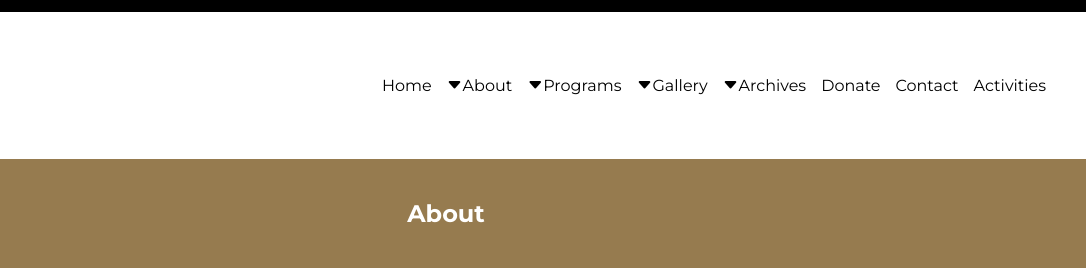
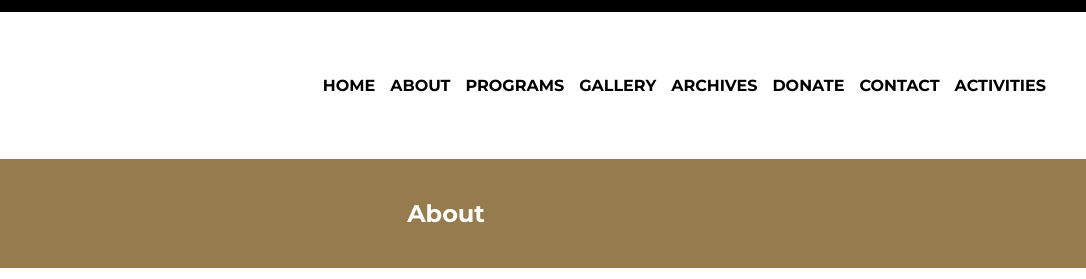
Before and after one commit to gurung13/saathi, a plain HTML site: page about.html in a window 1280 px wide. Shown: the part 37-316 px from the top of the page, 194-1280 px from the left. Drawn offline with nearby package versions, Linux system fonts and the light colour scheme.

Commit message:
Add files via upload

```diff
--- a/about.html
+++ b/about.html
@@ -27,14 +27,14 @@
             <div class="container flex jc ai">
                 <a href="index.html"><img class="logo" src="https://saathi.org.np/wp-content/uploads/2023/08/cropped-saathi-logo1.jpg" alt=""></a>
                 <ul class="flex gap-15">
-                    <li>Home</li>
-                    <li><i class="bi bi-caret-down-fill"></i>About</li>
-                    <li><i class="bi bi-caret-down-fill"></i>Programs</li>
-                    <li><i class="bi bi-caret-down-fill"></i>Gallery</li>
-                    <li><i class="bi bi-caret-down-fill"></i>Archives</li>
-                    <li>Donate</li>
-                    <li>Contact</li>
-                    <li>Activities</li>
+                    <li><a href="index.html">Home</a></li>
+                    <li><a href="about.html">About</a></li>
+                    <li><a href="programs.html">Programs</a></li>
+                    <li><a href="gallery.html">Gallery</a></li>
+                    <li><a href="archives.html">Archives</a></li>
+                    <li><a href="donate.html">Donate</a></li>
+                    <li><a href="contact.html">Contact</a></li>
+                    <li><a href="activities.html">Activities</a></li>
                 </ul>
             </div>
         </header>
```
Also changed, not shown: index.html (+8 -8 lines).
